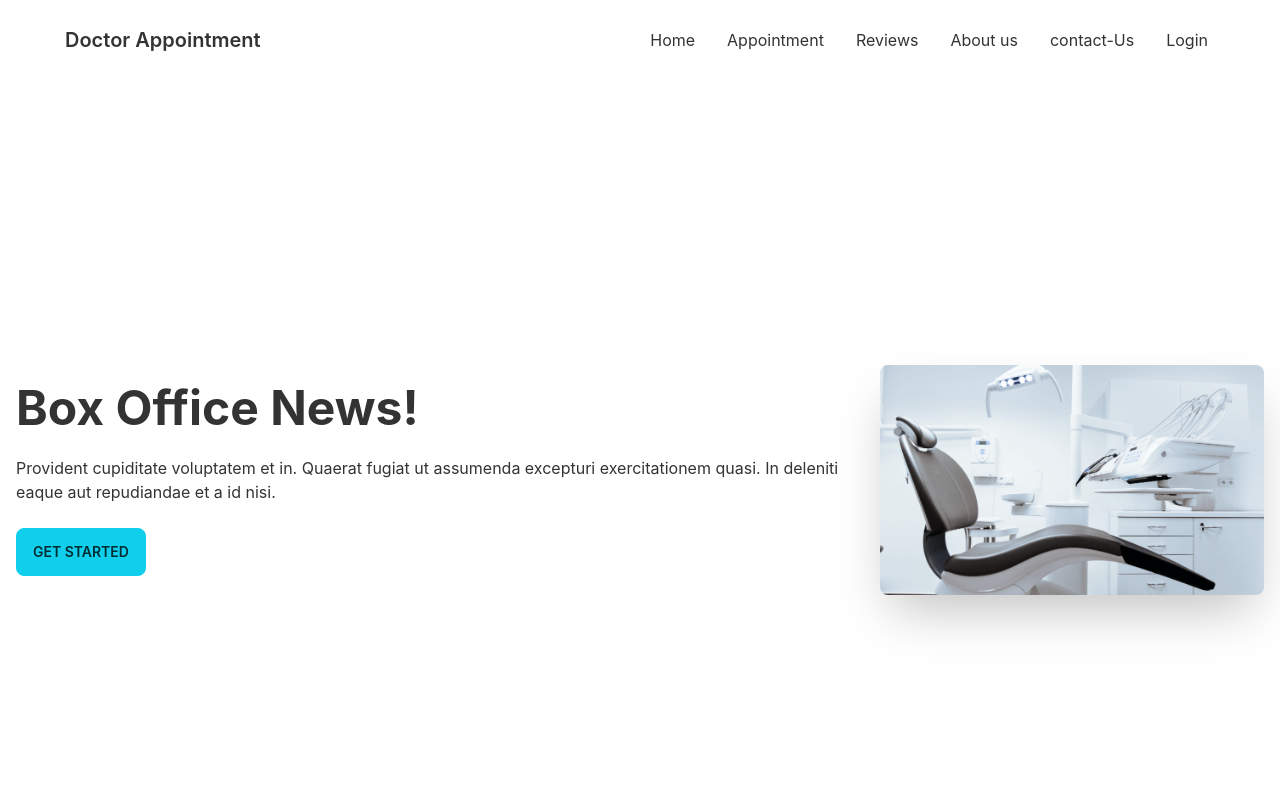
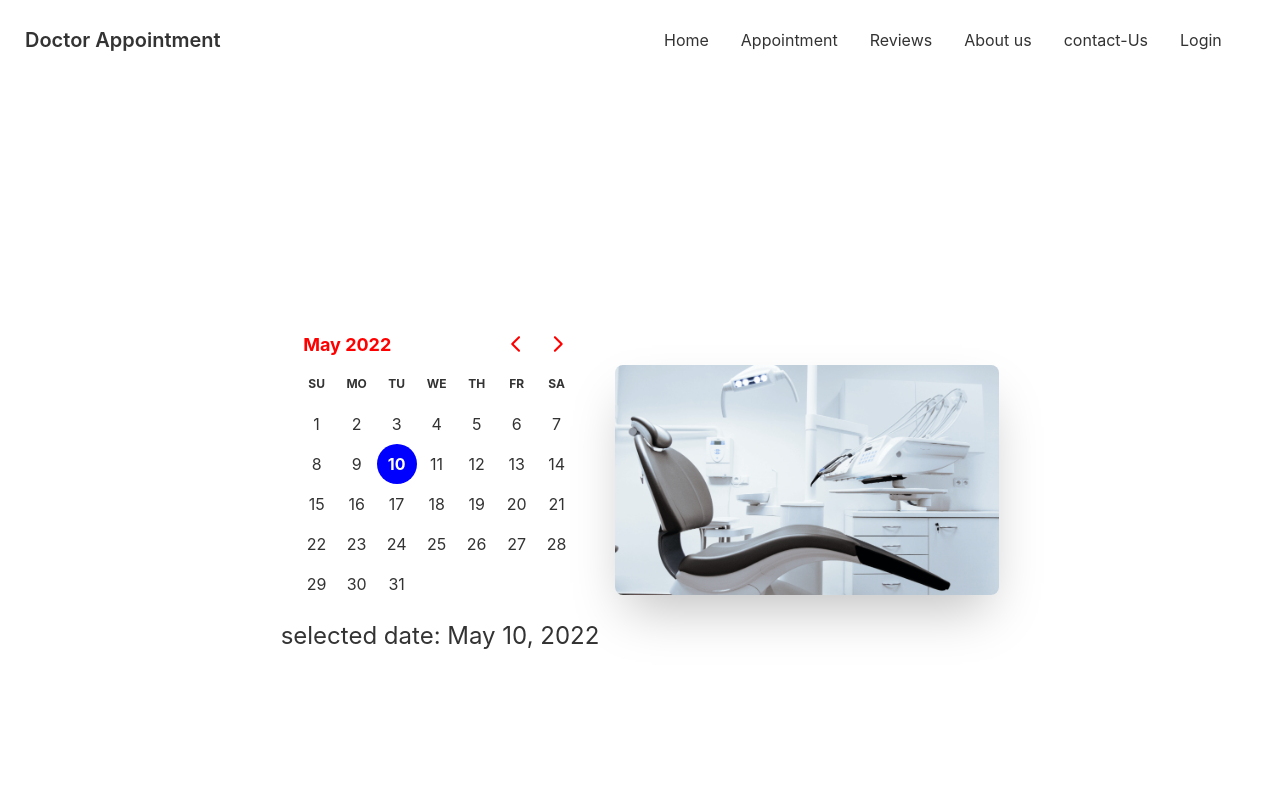
Before and after one commit to Safiul-Azam/doctor-appointment, a React (Create React App) app: page /appointment in a window 1280 px wide. Shown: the top 800 px of the page. Built offline with nearby package versions, Linux system fonts and the light colour scheme.

Commit message:
day picker added in  Appointments pages

```diff
--- a/package.json
+++ b/package.json
@@ -7,7 +7,9 @@
     "@testing-library/react": "^13.2.0",
     "@testing-library/user-event": "^13.5.0",
     "daisyui": "^2.14.3",
+    "date-fns": "^2.28.0",
     "react": "^18.1.0",
+    "react-day-picker": "^8.0.4",
     "react-dom": "^18.1.0",
     "react-router-dom": "^6.3.0",
     "react-scripts": "5.0.1",
--- a/src/App.js
+++ b/src/App.js
@@ -7,7 +7,7 @@ import Header from './Pages/Shared/Header/Header';
 
 function App() {
   return (
-    <div>
+    <div className='max-w-screen-xl mx-auto'>
       <Header></Header>
       <Routes>
         <Route path='/' element={<Home></Home>}></Route>
--- a/src/Pages/Appointment/Appointment.js
+++ b/src/Pages/Appointment/Appointment.js
@@ -1,17 +1,27 @@
-import React from 'react';
+import React, { useState } from 'react';
 import Footer from '../Shared/Footer/Footer';
 import chair from '../../images/images/chair.png'
+import { DayPicker } from 'react-day-picker';
+import 'react-day-picker/dist/style.css';
+import { format } from 'date-fns';
 
 const Appointment = () => {
+    const [date, setDate] = useState(new Date())
     return (
         <div>
-            <div className="hero min-h-screen">
-                <div className="hero-content flex-col lg:flex-row-reverse">
+            <div className="hero min-h-screen md:min-h-screen">
+                <div className="hero-content flex lg:flex-row-reverse">
                     <img src={chair} alt='' className="max-w-sm rounded-lg shadow-2xl" />
                     <div>
-                        <h1 className="text-5xl font-bold">Box Office News!</h1>
-                        <p className="py-6">Provident cupiditate voluptatem et in. Quaerat fugiat ut assumenda excepturi exercitationem quasi. In deleniti eaque aut repudiandae et a id nisi.</p>
-                        <button className="btn btn-primary">Get Started</button>
+                        <DayPicker
+                         styles={{
+                            caption: { color: 'red' }
+                          }}
+                            mode="single"
+                            selected={date}
+                            onSelect={setDate}
+                            />
+                            <p className='text-2xl'>selected date: {date && format(date,"PP")}</p>
                     </div>
                 </div>
             </div>
--- a/src/Pages/Home/Contact/Contact.js
+++ b/src/Pages/Home/Contact/Contact.js
@@ -3,13 +3,13 @@ import appointment from '../../../images/images/appointment.png'
 
 const Contact = () => {
     return (
-    <div style={{background:`url(${appointment})`}} className='p-16 mt-2'>
+    <div style={{background:`url(${appointment})`}} className='p-16 mt-2 px-12'>
             <h4 className='text-center text-xl font-bold mb-3 text-secondary '>contact us</h4>
-            <h3 className='text-center text-4xl mb-10 text-white'>Stay connected with us</h3>
-            <div className='w-6/12 mx-auto'>
+            <h3 className='text-center text-2xl lg:text-4xl mb-10 text-white'>Stay connected with us</h3>
+            <div className='w-full md:w-2/4 lg:w-6/12 mx-auto'>
                 <input className='w-full border block mb-2 p-2 rounded' type="email" name="email" placeholder='Email address' id=""/>
                 <input className='w-full border block mb-2 p-2 rounded' type="text" name="subject" placeholder='Subject' id=""/>
-                <textarea className='w-full border block mb-2 p-2 rounded' name="message" placeholder='Your message' cols="10" rows="6"></textarea>
+                <textarea className='w-full border block mb-2 p-2 rounded' name="message" placeholder='Your message' cols="10" rows="5"></textarea>
                 <div className='text-center mt-10'>
                 <input className='bg-gradient-to-r from-secondary to-primary btn border-0 rounded' type="button" value="Submit" />
                 </div>
--- a/src/Pages/Home/Exceptional/Exceptional.js
+++ b/src/Pages/Home/Exceptional/Exceptional.js
@@ -8,7 +8,7 @@ const Exceptional = () => {
                 <div className="hero-content flex-col lg:flex-row">
                     <img src={treatment} className="lg:max-w-sm w-100 rounded-lg shadow-2xl" alt='treatment' />
                     <div className='lg:ml-20'>
-                        <h2 className="text-4xl text-accent font-bold">Exceptional Dental Care, on Your Terms</h2>
+                        <h2 className="text-2xl lg:text-3xl text-accent font-bold">Exceptional Dental Care, on Your Terms</h2>
                         <p className="py-6">It is a long established fact that a reader will be distracted by the readable content of a page when looking at its layout. The point of using Lorem Ipsumis that it has a more-or-less normal distribution of letters,as opposed to using 'Content here, content here', making it look like readable English. Many desktop publishing packages and web page</p>
                         <button className="btn border-0 text-white font-bold bg-gradient-to-r from-secondary to-primary">Get Started</button>
                     </div>
--- a/src/Pages/Home/Testimonial/Testimonial.js
+++ b/src/Pages/Home/Testimonial/Testimonial.js
@@ -22,7 +22,7 @@ const Testimonial = () => {
                     <img className='w-24 lg:w-48' src={quote} alt="" />
                 </div>
             </div>
-            <div className='grid grid-cols-1 lg:grid-cols-3 gap-4 lg:gap-12'>
+            <div className='grid grid-cols-1 md:grid-cols-2 lg:grid-cols-3 gap-4 lg:gap-12'>
                 {
                     testimonial.map(people => <Review
                         key={people._id}
--- a/src/Pages/Shared/Footer/Footer.js
+++ b/src/Pages/Shared/Footer/Footer.js
@@ -11,7 +11,7 @@ const Footer = () => {
             backgroundSize: 'cover',
             backgroundPosition: 'center'
         }} >
-            <footer className="footer pb-16 pt-10 text-neutral-content">
+            <footer className="footer pb-16 pt-10 text-neutral-content px-12">
                 <div>
                     <span className="footer-title text-accent">Services</span>
                     <Link to="/home" className="link link-hover text-accent">Emergency Checkup</Link>
--- a/src/Pages/Shared/Header/Header.js
+++ b/src/Pages/Shared/Header/Header.js
@@ -12,7 +12,7 @@ const Header = () => {
     </>
     return (
         <div>
-            <div className="navbar bg-base-100 px-12">
+            <div className="navbar bg-base-100">
                 <div className="navbar-start">
                     <div className="dropdown">
                         <label tabIndex="0" className="btn btn-ghost lg:hidden">
```
Also changed, not shown: 1 other file (tests, documents, lock files or other folders).
